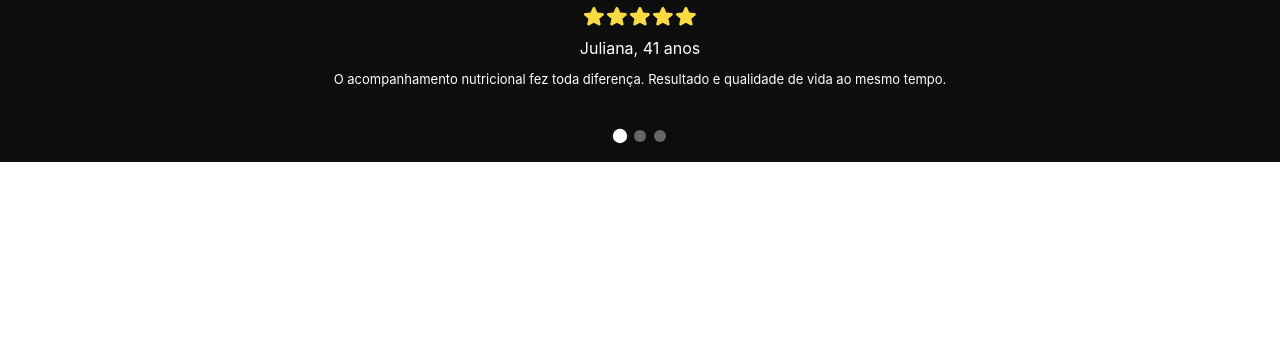
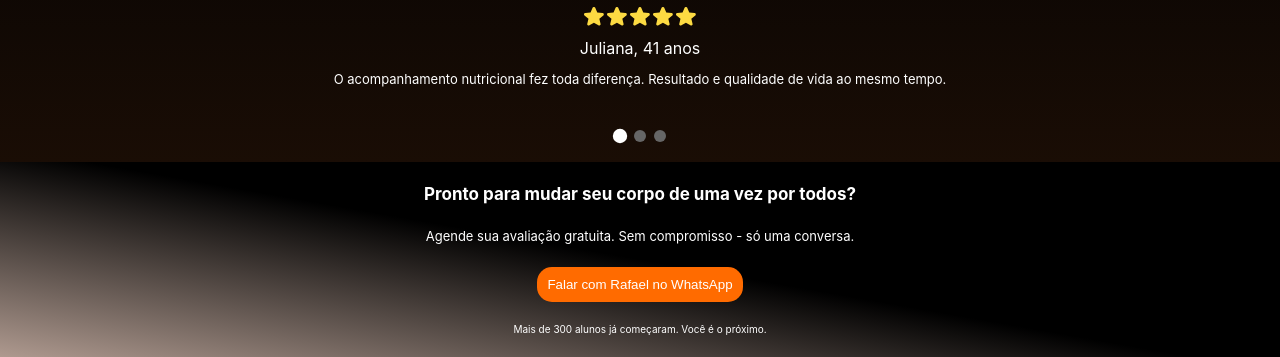
Before and after one commit to FelipeSantDev/rc-personal-landing-page-code, a website: page index.html in a window 1280 px wide. Shown: the part 5382-5739 px from the top of the page. Before the commit the page ends 5544 px from the top, so only its background shows below. Drawn offline with nearby package versions, Linux system fonts and the light colour scheme.

Commit message:
codando CTA Final
CTA Final finalizado com um leve gradient no background, e botão para contato pelo WhatsApp

```diff
--- a/index.html
+++ b/index.html
@@ -288,6 +288,13 @@
           </div>
         </div>
       </section>
+
+      <section class="ctafinal">
+        <h3>Pronto para mudar seu corpo de uma vez por todos?</h3>
+        <p>Agende sua avaliação gratuita. Sem compromisso - só uma conversa.</p>
+        <a href="#"><button>Falar com Rafael no WhatsApp</button></a>
+        <p>Mais de 300 alunos já começaram. Você é o próximo.</p>
+      </section>
     </main>
     <script src="https://unpkg.com/aos@2.3.1/dist/aos.js"></script>
     <script src="main.js"></script>
--- a/sass/main.scss
+++ b/sass/main.scss
@@ -9,4 +9,5 @@
 @use 'sections/servicos.scss';
 @use 'sections/resultados.scss';
 @use 'sections/como-funciona.scss';
-@use 'sections/depoimentos.scss'
+@use 'sections/depoimentos.scss';
+@use 'sections/ctafinal.scss'
--- /dev/null
+++ b/sass/sections/ctafinal.scss
@@ -0,0 +1,35 @@
+@use '../abstracts/auxiliares' as*;
+
+.ctafinal {
+  display: flex;
+  flex-direction: column;
+  gap: 2rem;
+  align-items: center;
+  text-align: center;
+  background: linear-gradient(190deg, #000000 50%, #643c2885);
+  padding: 2rem;
+
+  h3 {
+    font-size: 1.7rem;
+  }
+
+  p:nth-child(2) {
+    font-size: 1.3rem;
+  }
+
+  button {
+    background-color: #ff6b00;
+    padding: 1rem;
+    border-radius: 1.5rem;
+    color: white;
+    border: none;
+    cursor: pointer;
+  }
+
+  p:nth-child(4) {
+    font-size: 1rem;
+  }
+
+
+
+}
--- a/sass/sections/depoimentos.scss
+++ b/sass/sections/depoimentos.scss
@@ -7,7 +7,7 @@
   padding: 2rem;
   justify-content: center;
   gap: 3rem;
-  background: #0d0d0d;
+  background: linear-gradient(180deg, #020202, #1a0d05);
   color: #fff;
 
   &__carrossel {
```
Also changed, not shown: css/style.css, 1 other file.
